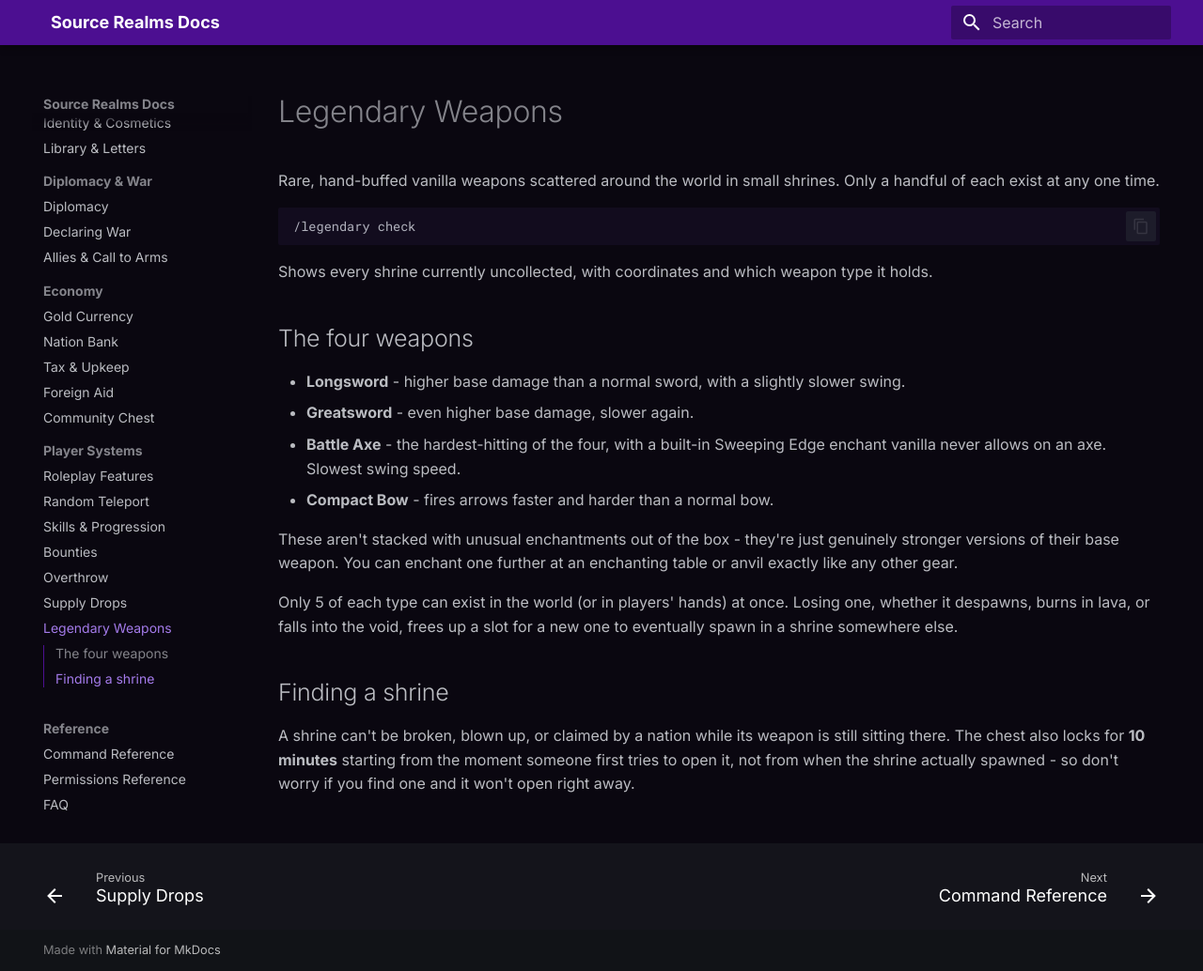
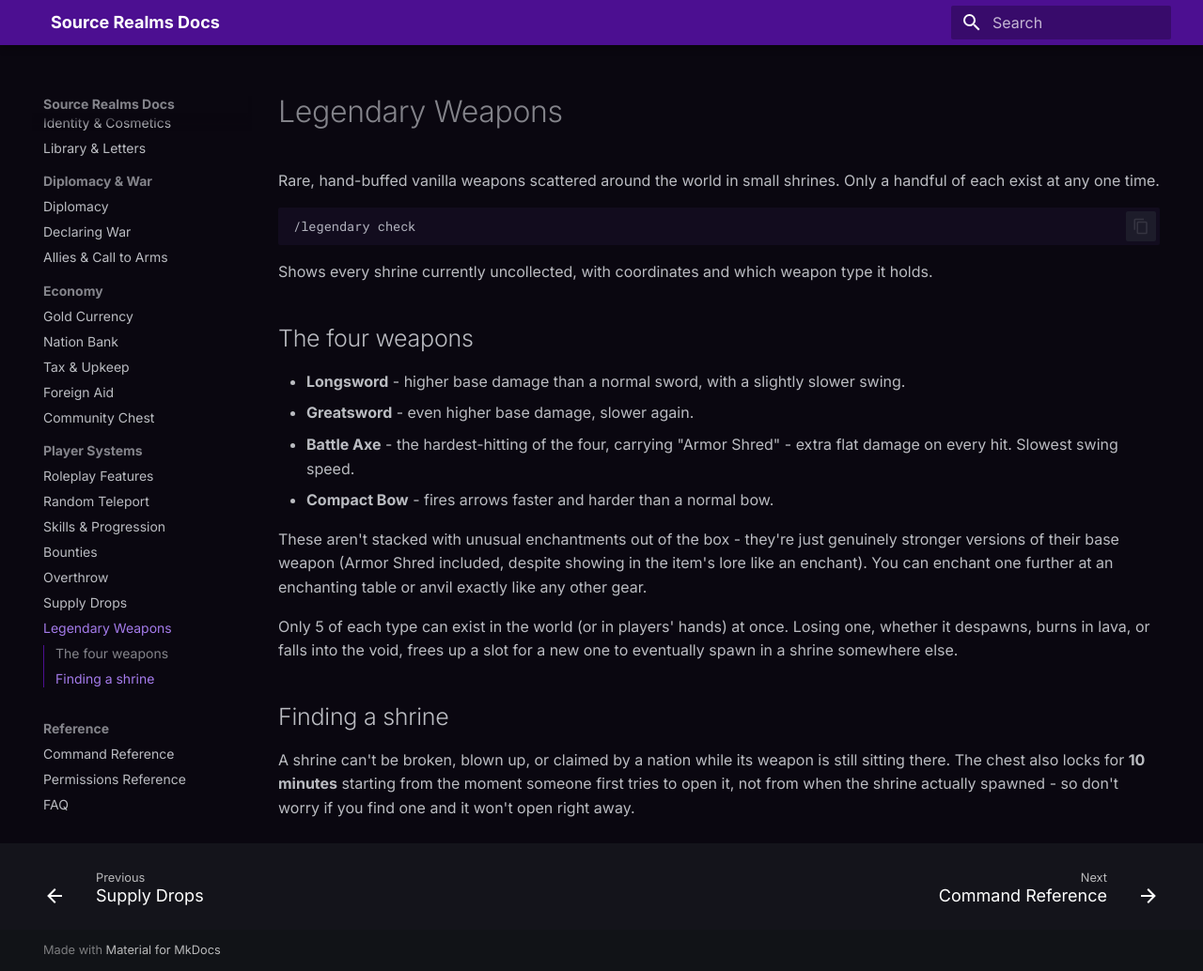
Before and after one commit to SourceRealms/sourcerealms-docs, an MkDocs documentation site: the page built from docs/legendary-weapons.md, in a window 1280 px wide and 1034 px high. Shown: the whole window at 94% size. Built offline with MkDocs 1.6.1 and Material for MkDocs 9.7.7, drawn with Linux system fonts in a browser that asks for light colours.

Commit message:
Update legendary weapons doc: Armor Shred replaces the non-functional Sweeping Edge

```diff
--- a/docs/legendary-weapons.md
+++ b/docs/legendary-weapons.md
@@ -13,13 +13,13 @@ Shows every shrine currently uncollected, with coordinates and which weapon type
 
 - **Longsword** - higher base damage than a normal sword, with a slightly slower swing.
 - **Greatsword** - even higher base damage, slower again.
-- **Battle Axe** - the hardest-hitting of the four, with a built-in Sweeping Edge enchant vanilla
-  never allows on an axe. Slowest swing speed.
+- **Battle Axe** - the hardest-hitting of the four, carrying "Armor Shred" - extra flat damage on
+  every hit. Slowest swing speed.
 - **Compact Bow** - fires arrows faster and harder than a normal bow.
 
 These aren't stacked with unusual enchantments out of the box - they're just genuinely stronger
-versions of their base weapon. You can enchant one further at an enchanting table or anvil exactly
-like any other gear.
+versions of their base weapon (Armor Shred included, despite showing in the item's lore like an
+enchant). You can enchant one further at an enchanting table or anvil exactly like any other gear.
 
 Only 5 of each type can exist in the world (or in players' hands) at once. Losing one, whether it
 despawns, burns in lava, or falls into the void, frees up a slot for a new one to eventually spawn
```
